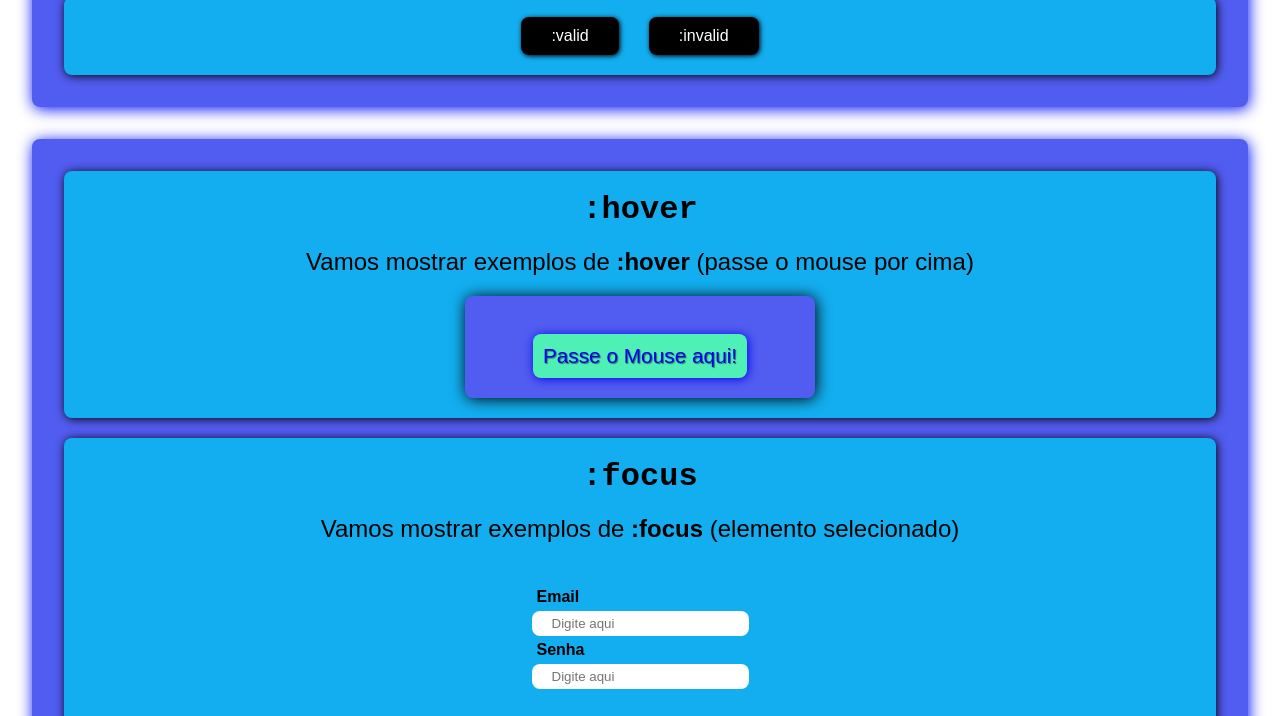
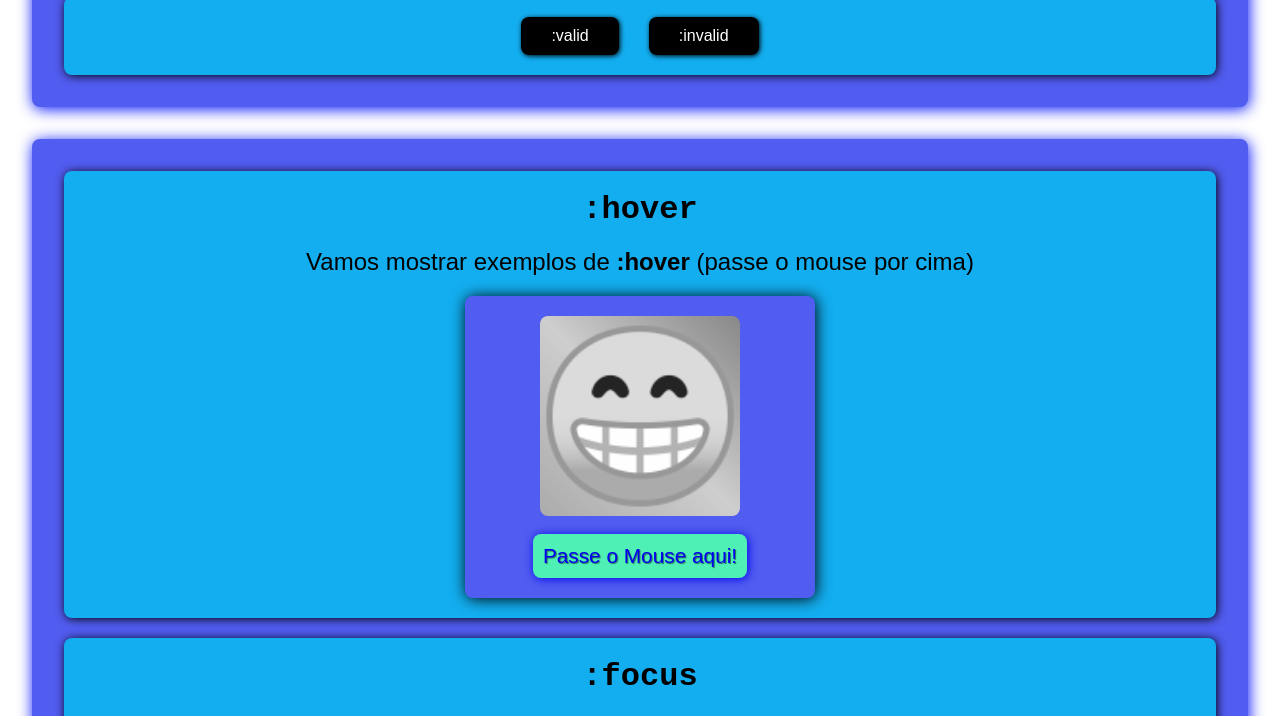
Before and after one commit to dini7z/pseudo-classes, a plain HTML site: page index.html in a window 1280 px wide. Shown: the part 580-1296 px from the top of the page. Drawn offline with Linux system fonts and the light colour scheme.

Commit message:
index.html

```diff
--- a/index.html
+++ b/index.html
@@ -44,7 +44,7 @@
                 </p>
 
                     <div class="exemplo_hover">
-                        <img src="assets/hover.jpeg" alt=""><br>
+                        <img src="hover.jpeg" alt=""><br>
                         <a href="#">Passe o Mouse aqui!</a>
                     </div>
         </section>
@@ -154,4 +154,5 @@
     </footer>
 </body>
 
+
 </html>
```
